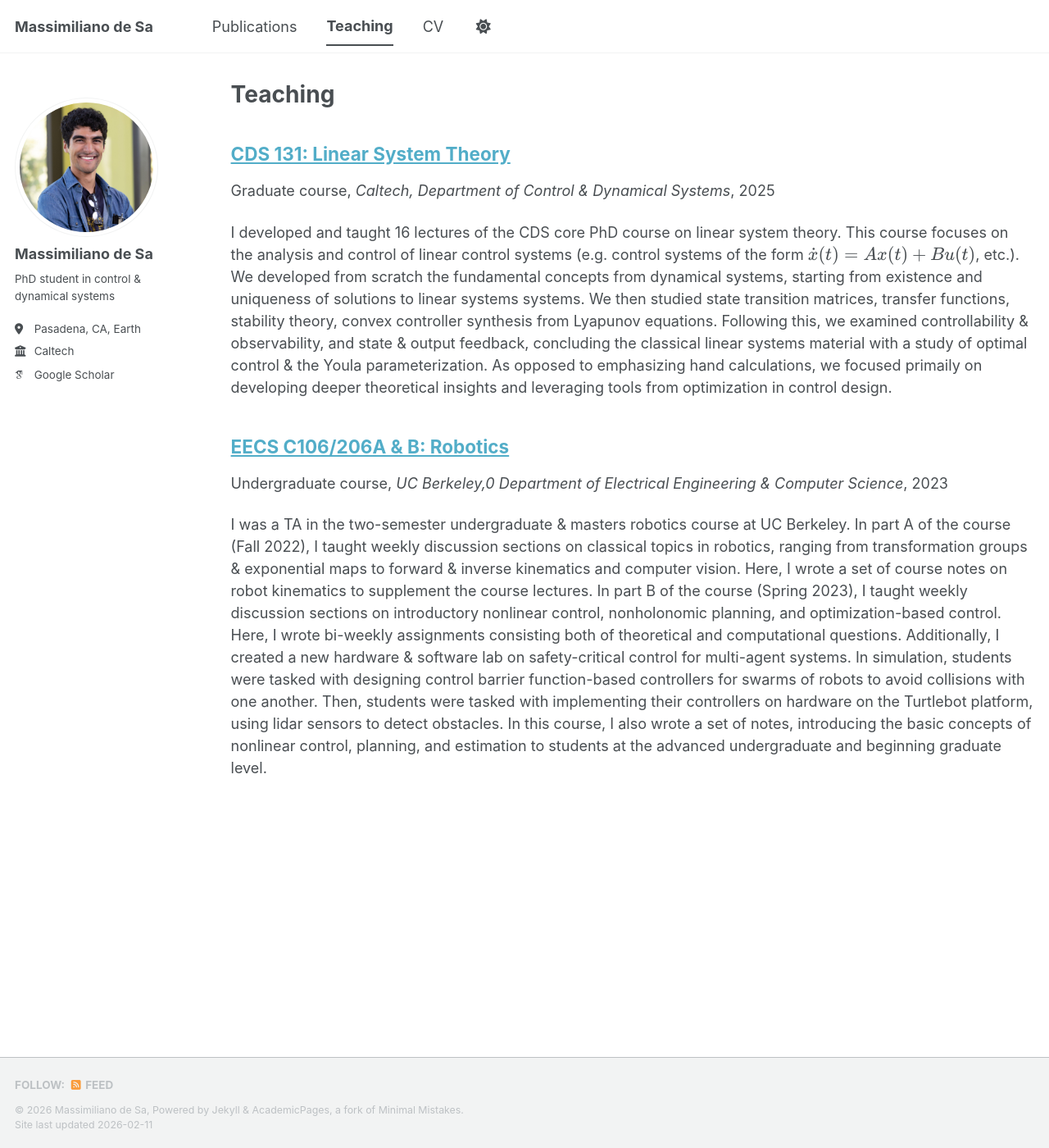
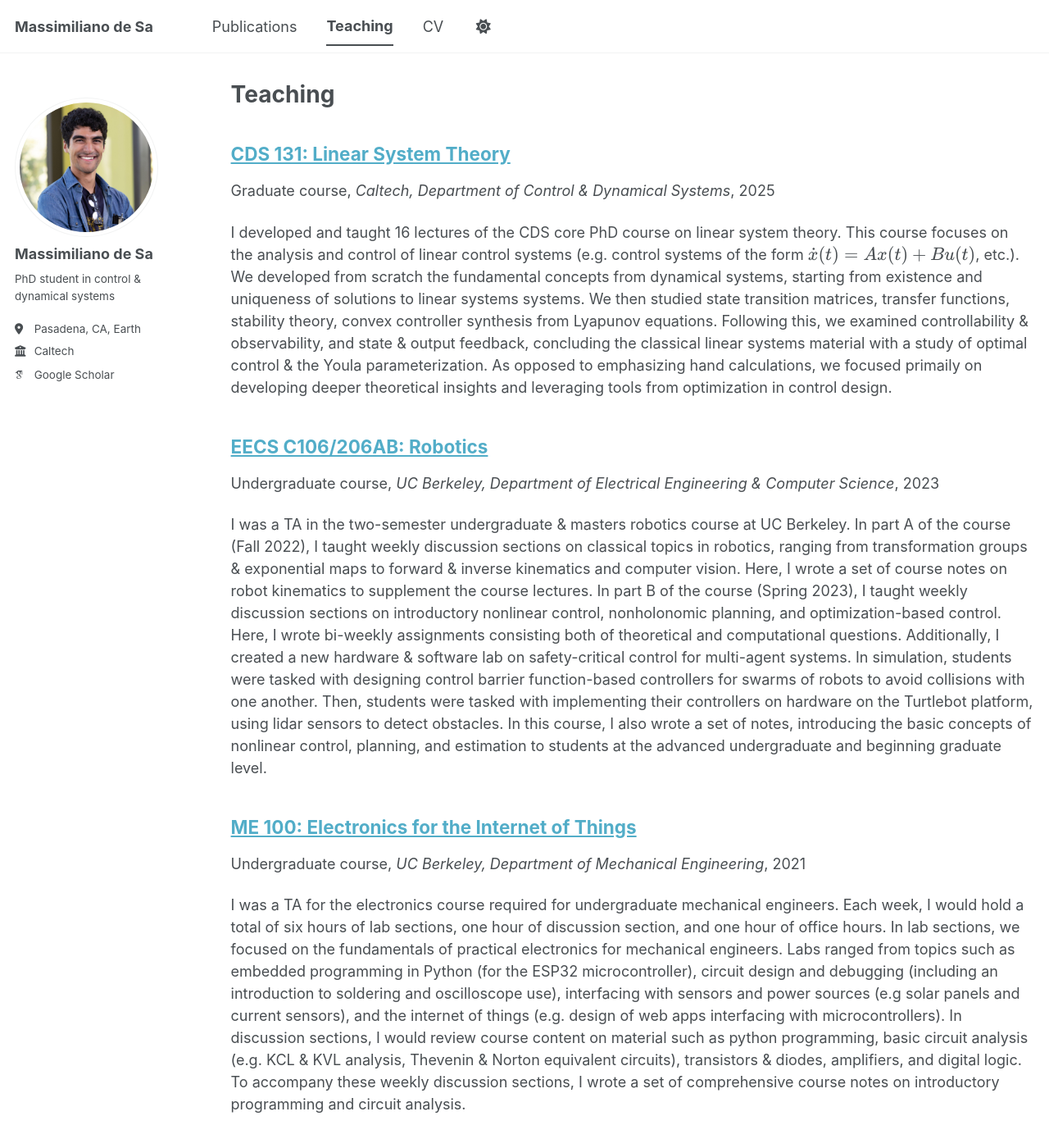
Before and after one commit to mzdesa/mzdesa.github.io, a Jekyll site: the page built from _pages/teaching.html, in a window 1280 px wide and 1400 px high. Shown: the whole window at 82% size. Built offline with Jekyll 4.4.1, drawn with Linux system fonts in a browser that asks for light colours; some web fonts are replaced; a script bundle is joined from its source files by our own code; library files that are not in the unit come from our copies.

Commit message:
Updated teaching

```diff
--- /dev/null
+++ b/_teaching/2021-fall-teaching.md
@@ -0,0 +1,15 @@
+---
+title: "ME 100: Electronics for the Internet of Things"
+collection: teaching
+type: "Undergraduate course"
+permalink: /teaching/2021-fall-teaching
+venue: "UC Berkeley, Department of Mechanical Engineering"
+date: 2021-01-01
+location: "Berkeley, CA"
+---
+
+I was a TA for the electronics course required for undergraduate mechanical engineers. Each week, I would hold a total of six hours of lab sections, one hour of discussion section, and one hour of office hours. In lab sections, we focused on the fundamentals of practical electronics for mechanical engineers. Labs ranged from topics such as embedded programming in Python (for the ESP32 microcontroller), circuit design and debugging (including an introduction to soldering and oscilloscope use), interfacing with sensors and power sources (e.g solar panels and current sensors), and the internet of things (e.g. design of web apps interfacing with microcontrollers). In discussion sections, I would review course content on material such as python programming, basic circuit analysis (e.g. KCL & KVL analysis, Thevenin & Norton equivalent circuits), transistors & diodes, amplifiers, and digital logic. To accompany these weekly discussion sections, I wrote a set of comprehensive course notes on introductory programming and circuit analysis.
+
+This was the first time I was a TA for a course, and I found that I thoroughly enjoyed the process.
+
+[Lecture notes](https://drive.google.com/file/d/1Dxl6uIBjnGM6zhWTl5uohan3CJ7tuxJk/view?usp=sharing)
--- a/_teaching/2023-spring-teaching.md
+++ b/_teaching/2023-spring-teaching.md
@@ -1,14 +1,16 @@
 ---
-title: "EECS C106/206A & B: Robotics"
+title: "EECS C106/206AB: Robotics"
 collection: teaching
 type: "Undergraduate course"
 permalink: /teaching/2023-spring-teaching
-venue: "UC Berkeley,0 Department of Electrical Engineering & Computer Science"
+venue: "UC Berkeley, Department of Electrical Engineering & Computer Science"
 date: 2023-01-01
 location: "Berkeley, CA"
 ---
 
 I was a TA in the two-semester undergraduate & masters robotics course at UC Berkeley. In part A of the course (Fall 2022), I taught weekly discussion sections on classical topics in robotics, ranging from transformation groups & exponential maps to forward & inverse kinematics and computer vision. Here, I wrote a set of course notes on robot kinematics to supplement the course lectures. In part B of the course (Spring 2023), I taught weekly discussion sections on introductory nonlinear control, nonholonomic planning, and optimization-based control. Here, I wrote bi-weekly assignments consisting both of theoretical and computational questions. Additionally, I created a new hardware & software lab on safety-critical control for multi-agent systems. In simulation, students were tasked with designing control barrier function-based controllers for swarms of robots to avoid collisions with one another. Then, students were tasked with implementing their controllers on hardware on the Turtlebot platform, using lidar sensors to detect obstacles. In this course, I also wrote a set of notes, introducing the basic concepts of nonlinear control, planning, and estimation to students at the advanced undergraduate and beginning graduate level.
+
+I was fortunate to receive the UC Berkeley Outstanding GSI award for my work on these courses.
 
 [Discussion recordings for part A](https://www.youtube.com/playlist?list=PLU2v_5UVjn7c-jrBiwgqGqW6vDAw0TARN)
 
```
